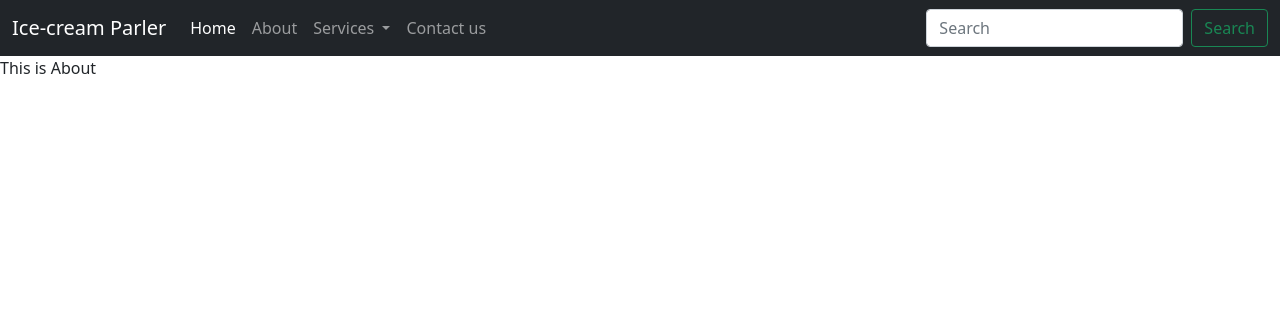
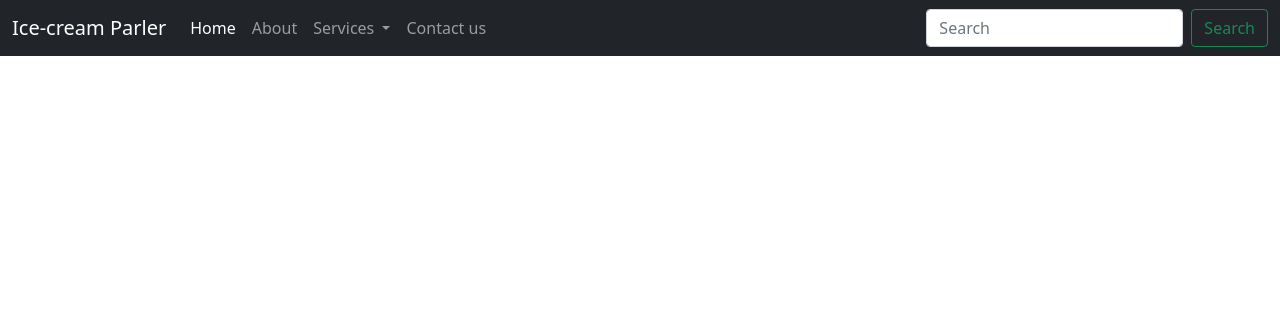
Before and after one commit to sayalibalasahebkatkar/Ice-Cream-website, a Django app: page /about in a window 1280 px wide. Shown: the top 316 px of the page. Run offline with Django 4.2, Linux system fonts and the light colour scheme.

Commit message:
Templates added

```diff
--- a/templates/about.html
+++ b/templates/about.html
@@ -1,6 +1,5 @@
 {% extends 'nav.html' %}
 {% block title %}About{% endblock title %}Home
 {% block body %}
-This is About
 
 {% endblock body %}
```
